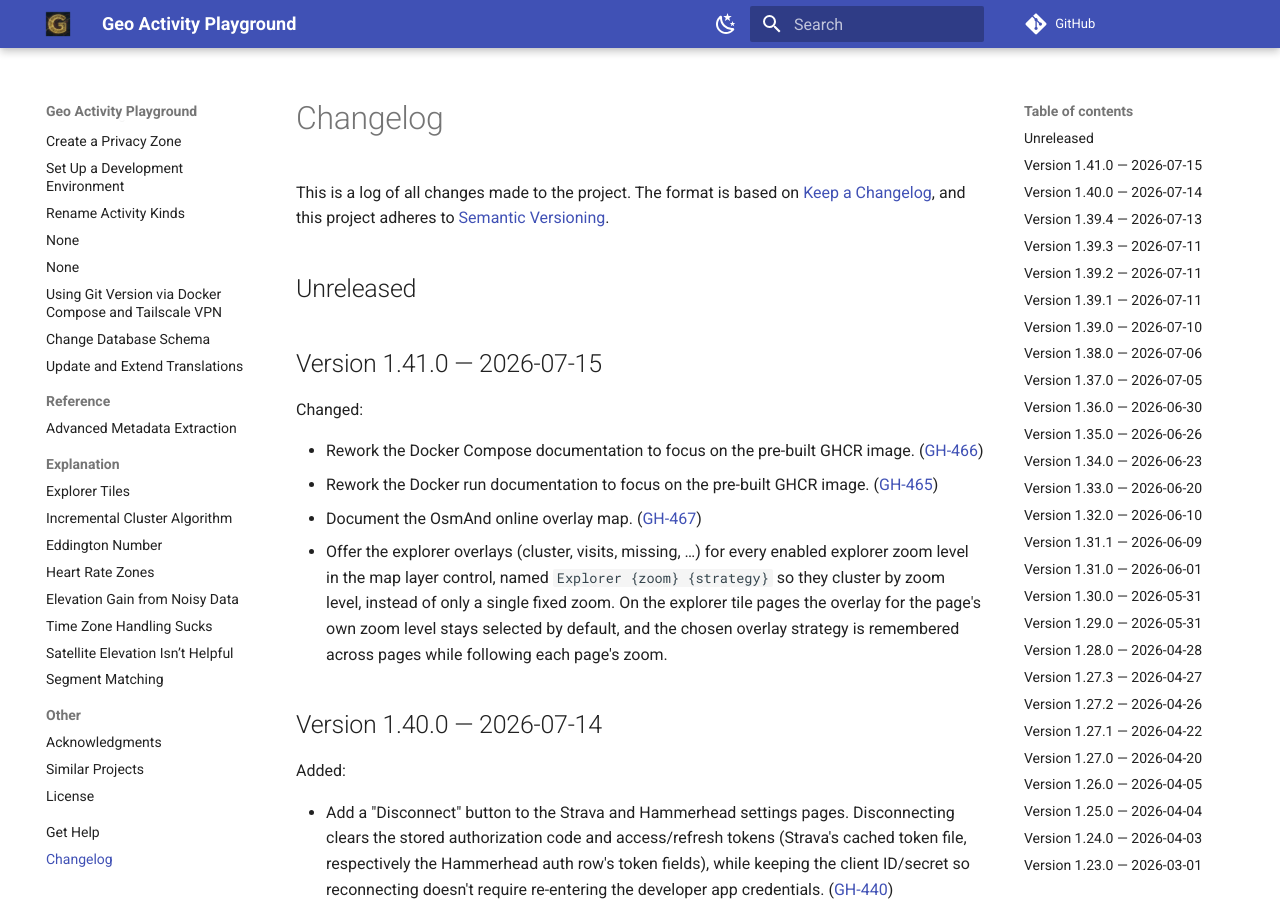
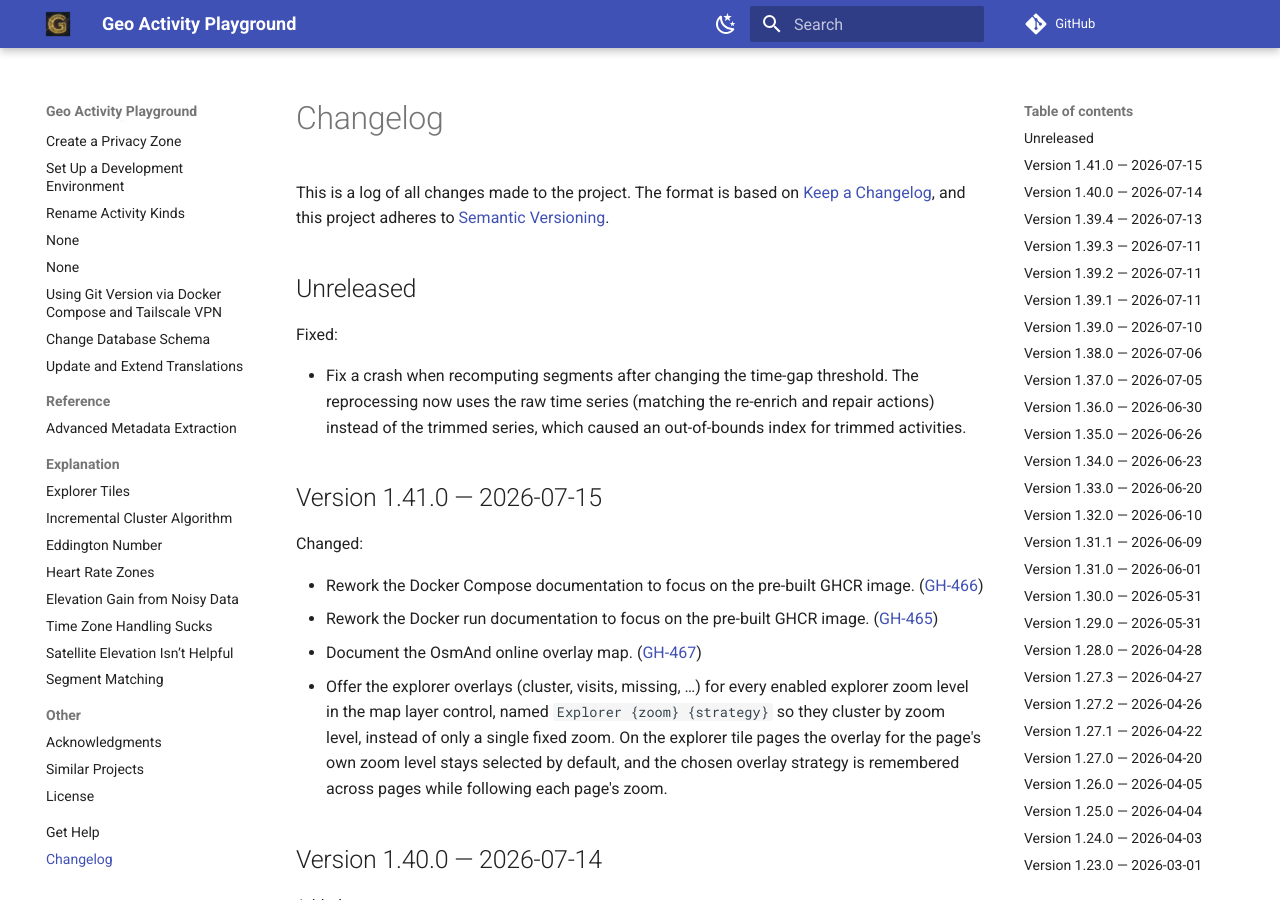
Before and after one commit to martin-ueding/geo-activity-playground, an MkDocs documentation site: the page built from docs/changelog.md, in a window 1280 px wide and 900 px high. Built offline with MkDocs 1.6.1 and Material for MkDocs 9.7.7, drawn with Linux system fonts in a browser that asks for light colours; comment, search, counter and statistics services are not loaded.

Commit message:
docs: changelog entry for segment recomputation fix

```diff
--- a/docs/changelog.md
+++ b/docs/changelog.md
@@ -16,6 +16,10 @@ Types of changes
 <!-- next version below this line -->
 
 ## Unreleased
+
+Fixed:
+
+- Fix a crash when recomputing segments after changing the time-gap threshold. The reprocessing now uses the raw time series (matching the re-enrich and repair actions) instead of the trimmed series, which caused an out-of-bounds index for trimmed activities.
 
 
 ## Version 1.41.0 — 2026-07-15
```
